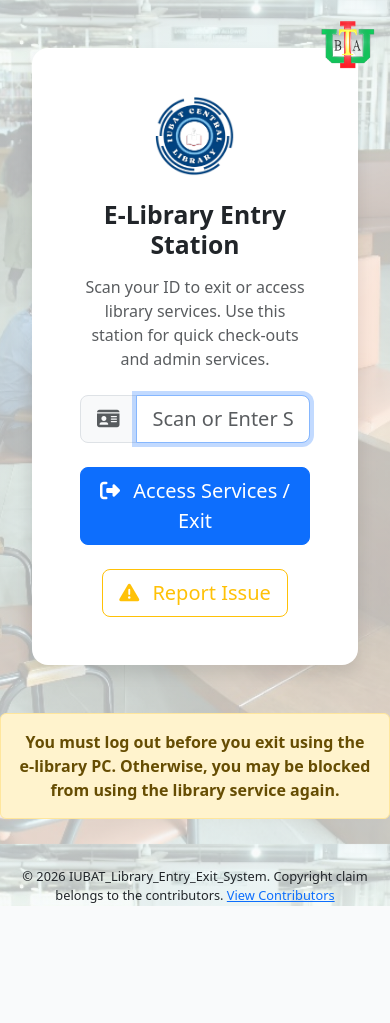
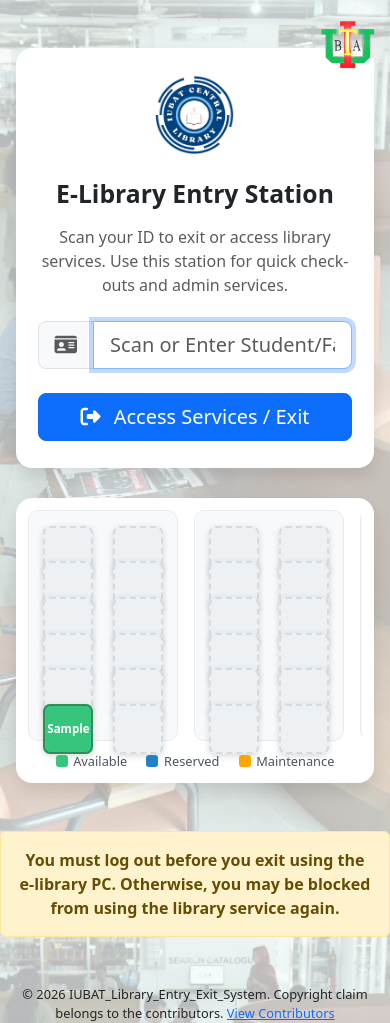
Before and after one commit to 0xh7ml/PyLibrary, a Django app: page /service-monitor/ in a window 390 px wide. Before the commit the page ends 906 px from the top, so only its background shows below. Run offline with Django 4.2, Linux system fonts and the light colour scheme; tables that the repository leaves empty hold one stand-in row (values such as "Sample post"); some libraries are stand-ins or nearby versions.

Commit message:
feat: enhance email configuration and update service monitor layout for better usability

```diff
--- a/static/js/custom.js
+++ b/static/js/custom.js
@@ -796,8 +796,19 @@ function showSeatSelectionModal(studentName, studentId) {
  * Convert plain seat grid to a visual paired-column library layout.
  * Keeps existing seat selection behavior unchanged.
  */
-function renderSeatLayoutAsLibraryVisual() {
-    const seatLayoutRoot = document.getElementById('seatLayout');
+function renderSeatLayoutAsLibraryVisual(rootElementOrId, options) {
+    const config = options || {};
+    const readOnly = config.readOnly === true;
+    let seatLayoutRoot = null;
+
+    if (typeof rootElementOrId === 'string' && rootElementOrId) {
+        seatLayoutRoot = document.getElementById(rootElementOrId);
+    } else if (rootElementOrId && rootElementOrId.nodeType === 1) {
+        seatLayoutRoot = rootElementOrId;
+    } else {
+        seatLayoutRoot = document.getElementById('seatLayout');
+    }
+
     if (!seatLayoutRoot) return;
 
     const oldGrid = seatLayoutRoot.querySelector('.seats-grid');
@@ -842,8 +853,10 @@ function renderSeatLayoutAsLibraryVisual() {
             .seat-node.available { background: #37c57e; color: #fff; border-color: #2d8f57; cursor: pointer; }
             .seat-node.reserved { background: #2081c4; color: #fff; border-color: #1a6ba3; cursor: not-allowed; }
             .seat-node.maintenance { background: #ffa500; color: #fff; border-color: #e69500; cursor: not-allowed; }
+            .seat-node.read-only.available { cursor: default; }
             .seat-node.empty { background: #eef1f4; color: #6c757d; border-color: #d4dbe1; border-style: dashed; }
             .seat-node:hover.available { transform: translateY(-1px); }
+            .seat-node.read-only:hover.available { transform: none; }
             .layout-legend { display: flex; flex-wrap: wrap; gap: 1rem; margin-top: 1rem; }
             .layout-legend span { font-size: 0.85rem; }
             .layout-dot { display: inline-block; width: 12px; height: 12px; border-radius: 3px; margin-right: 0.35rem; vertical-align: -1px; }
@@ -919,12 +932,15 @@ function renderSeatLayoutAsLibraryVisual() {
         }
 
         node.classList.add(seat.status);
+        if (readOnly) {
+            node.classList.add('read-only');
+        }
         node.setAttribute('data-seat-id', seat.seatId);
         node.setAttribute('data-seat-number', seat.seatNumber);
         node.setAttribute('data-status', seat.status);
         node.textContent = seat.seatNumber;
 
-        if (seat.status === 'available') {
+        if (seat.status === 'available' && !readOnly) {
             node.setAttribute('onclick', 'selectSeatElement(this)');
         }
 
@@ -966,6 +982,11 @@ function selectSeat(studentId, seatId, seatNumber) {
 
             // Show success toast
             showToast(`✅ ${response.data.message}`, 'success');
+
+            // Keep service monitor public visualization in sync immediately.
+            if (typeof window.refreshServicePublicPcLayout === 'function') {
+                window.refreshServicePublicPcLayout();
+            }
 
             // Clear the form and refocus input for next scan (after modal is closed)
             setTimeout(() => {
@@ -1012,10 +1033,87 @@ function initializeServiceMonitor() {
     optimizeForBarcode('studentId', 'serviceForm', { autoSubmitLength: 8 });
     maintainInputFocus('studentId');
     const serviceForm = document.getElementById('serviceForm');
+    const servicePublicPcLayout = document.getElementById('servicePublicPcLayout');
+    const servicePcStats = document.getElementById('servicePcStats');
+    const servicePcLastSync = document.getElementById('servicePcLastSync');
+    let servicePublicPcPollTimer = null;
+
+    function updateServicePublicPcSummary(root) {
+        if (!servicePcStats || !root) {
+            return;
+        }
+
+        const allNodes = Array.from(root.querySelectorAll('.seat-node'));
+        const available = allNodes.filter((n) => n.classList.contains('available')).length;
+        const reserved = allNodes.filter((n) => n.classList.contains('reserved')).length;
+        const maintenance = allNodes.filter((n) => n.classList.contains('maintenance')).length;
+        servicePcStats.textContent = `Available: ${available} | Reserved: ${reserved} | Maintenance: ${maintenance}`;
+    }
+
+    function renderServiceReadOnlyPcLayout(htmlText) {
+        if (!servicePublicPcLayout) {
+            return;
+        }
+
+        servicePublicPcLayout.innerHTML = htmlText;
+        const hasGrid = servicePublicPcLayout.querySelector('.seats-grid');
+        if (!hasGrid) {
+            servicePublicPcLayout.innerHTML = '<div class="alert alert-warning mb-0">PC layout is unavailable right now.</div>';
+            if (servicePcStats) {
+                servicePcStats.textContent = 'Layout unavailable';
+            }
+            return;
+        }
+
+        renderSeatLayoutAsLibraryVisual('servicePublicPcLayout', { readOnly: true });
+        updateServicePublicPcSummary(servicePublicPcLayout);
+    }
+
+    function loadServicePublicPcLayout() {
+        if (!servicePublicPcLayout) {
+            return;
+        }
+
+        axios.get('/pc-layout/', { timeout: 7000 })
+            .then(function(response) {
+                renderServiceReadOnlyPcLayout(response.data);
+                if (servicePcLastSync) {
+                    servicePcLastSync.textContent = `Updated: ${new Date().toLocaleTimeString()}`;
+                }
+            })
+            .catch(function() {
+                servicePublicPcLayout.innerHTML = '<div class="alert alert-danger mb-0">Could not load PC status.</div>';
+                if (servicePcStats) {
+                    servicePcStats.textContent = 'Load failed';
+                }
+            });
+    }
+
+            // Expose a safe refresh hook so other service actions can trigger immediate sync.
+            window.refreshServicePublicPcLayout = loadServicePublicPcLayout;
+
+    function startServicePublicPcPolling() {
+        if (!servicePublicPcLayout) {
+            return;
+        }
+
+        loadServicePublicPcLayout();
+        if (servicePublicPcPollTimer) {
+            clearInterval(servicePublicPcPollTimer);
+        }
+
+        servicePublicPcPollTimer = setInterval(function() {
+            if (document.visibilityState === 'visible') {
+                loadServicePublicPcLayout();
+            }
+        }, 15000);
+    }
 
     const serviceToastContainer = document.getElementById('toastContainer') || createToastContainer();
     serviceToastContainer.classList.remove('end-0');
     serviceToastContainer.classList.add('entry-monitor-toast');
+
+    startServicePublicPcPolling();
 
     // Initialize ticket submission functionality
     initializeTicketSubmission();
@@ -1091,6 +1189,9 @@ function initializeServiceMonitor() {
                     showMessage(message, 'info');
                     // Clear localStorage on exit
                     localStorage.removeItem('currentStudentId');
+
+                    // User just logged out from an e-library PC; refresh visualization instantly.
+                    loadServicePublicPcLayout();
                 }
 
                 // Clear form
@@ -1102,6 +1203,9 @@ function initializeServiceMonitor() {
                 showMessage(errorMessage, 'error');
                 studentIdInput.select();
             }
+
+            // Keep visualization up-to-date after any successful service response.
+            loadServicePublicPcLayout();
         })
         .catch(function(error) {
             console.error('Service error:', error);
--- a/templates/users/service_monitor.html
+++ b/templates/users/service_monitor.html
@@ -52,12 +52,89 @@
             padding: 2rem 1rem;
         }
 
+        .service-stack {
+            width: 100%;
+            max-width: 920px;
+            display: flex;
+            flex-direction: column;
+            gap: 0.9rem;
+            align-items: center;
+        }
+
         .service-card {
             max-width: 500px;
             width: 100%;
             border: none;
             border-radius: 1rem;
             box-shadow: 0 0.5rem 1rem rgba(0, 0, 0, 0.1);
+        }
+
+        .service-card .card-body {
+            padding: 2.25rem 2.25rem !important;
+        }
+
+        .pc-visual-card {
+            width: 100%;
+            border: none;
+            border-radius: 1rem;
+            box-shadow: 0 0.5rem 1rem rgba(0, 0, 0, 0.1);
+            overflow: hidden;
+        }
+
+        .pc-visual-card .card-body {
+            padding: 0.85rem 0.85rem 0.6rem !important;
+            min-height: 320px;
+        }
+
+        #servicePublicPcLayout {
+            min-height: 290px;
+        }
+
+        #servicePublicPcLayout .seat-info,
+        #servicePublicPcLayout .status-legend {
+            display: none !important;
+        }
+
+        #servicePublicPcLayout .seat-selection-container {
+            padding: 0 !important;
+            background: transparent !important;
+        }
+
+        #servicePublicPcLayout .library-visual {
+            min-width: 700px !important;
+            gap: 1rem !important;
+        }
+
+        #servicePublicPcLayout .pair-block {
+            padding: 0.65rem !important;
+        }
+
+        #servicePublicPcLayout .pair-col {
+            grid-template-rows: repeat(6, 34px) !important;
+            gap: 0.35rem !important;
+        }
+
+        #servicePublicPcLayout .seat-node {
+            font-size: 0.78rem;
+            border-radius: 7px;
+        }
+
+        #servicePublicPcLayout .layout-legend {
+            display: flex !important;
+            justify-content: center;
+            align-items: center;
+            gap: 1.2rem;
+            margin-top: 0.55rem !important;
+            padding-top: 0.1rem;
+        }
+
+        #servicePublicPcLayout .layout-legend span {
+            font-size: 0.8rem;
+            color: #4b5563;
+        }
+
+        #servicePublicPcLayout .pair-title {
+            display: none !important;
         }
 
         .service-icon {
@@ -181,6 +258,45 @@
                 margin: 1rem;
             }
 
+            .service-card .card-body {
+                padding: 1.7rem 1.35rem !important;
+            }
+
+            .pc-visual-card {
+                margin: 0 1rem 1rem;
+            }
+
+            .pc-visual-card .card-body {
+                min-height: 265px;
+                padding: 0.75rem !important;
+            }
+
+            .pc-visual-header {
+                flex-direction: column;
+                align-items: flex-start;
+            }
+
+            .pc-visual-meta {
+                text-align: left;
+                font-size: 0.78rem;
+            }
+
+            #servicePublicPcLayout .library-visual {
+                min-width: 560px !important;
+            }
+
+            #servicePublicPcLayout {
+                min-height: 235px;
+            }
+
+            #servicePublicPcLayout .pair-col {
+                grid-template-rows: repeat(6, 30px) !important;
+            }
+
+            #servicePublicPcLayout .seat-node {
+                font-size: 0.72rem;
+            }
+
             .iubat-corner-logo {
                 width: 60px;
                 top: 0.75rem;
@@ -197,6 +313,7 @@
     <img class="iubat-corner-logo" src="{% static 'img/logo-iubat.png' %}" alt="IUBAT Logo">
 
     <main class="main-content">
+        <div class="service-stack">
             <div class="card service-card">
                 <div class="card-body p-5 text-center">
                     <!-- Service Icon -->
@@ -239,13 +356,16 @@
                             </button>
                         </div>
                     </form>
+                </div>
+            </div>
 
-                <!-- Submit Ticket Button -->
-                <div class="mt-4 text-center">
-                    <button type="button" class="btn btn-outline-warning btn-lg" id="submitTicketBtn">
-                        <i class="fas fa-exclamation-triangle me-2"></i>
-                        Report Issue
-                    </button>
+            <div class="card pc-visual-card">
+                <div class="card-body p-4">
+                    <div id="servicePublicPcLayout" class="text-center">
+                        <div class="spinner-border text-primary" role="status">
+                            <span class="visually-hidden">Loading...</span>
+                        </div>
+                    </div>
                 </div>
             </div>
         </div>
```
Also changed, not shown: core/settings.py (+11 -9 lines), 1 other file. Lines whose indentation alone changed are shown as unchanged.
